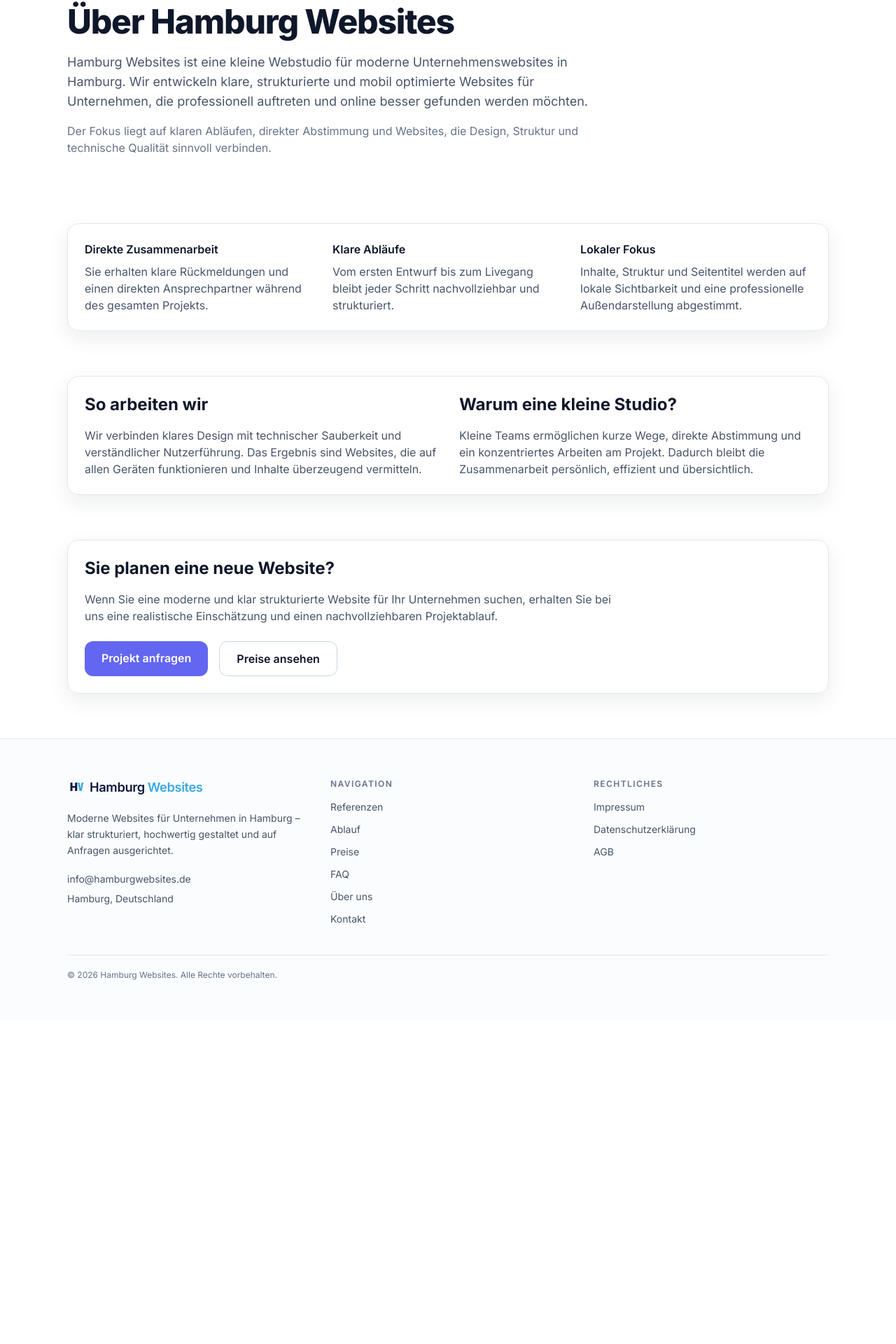
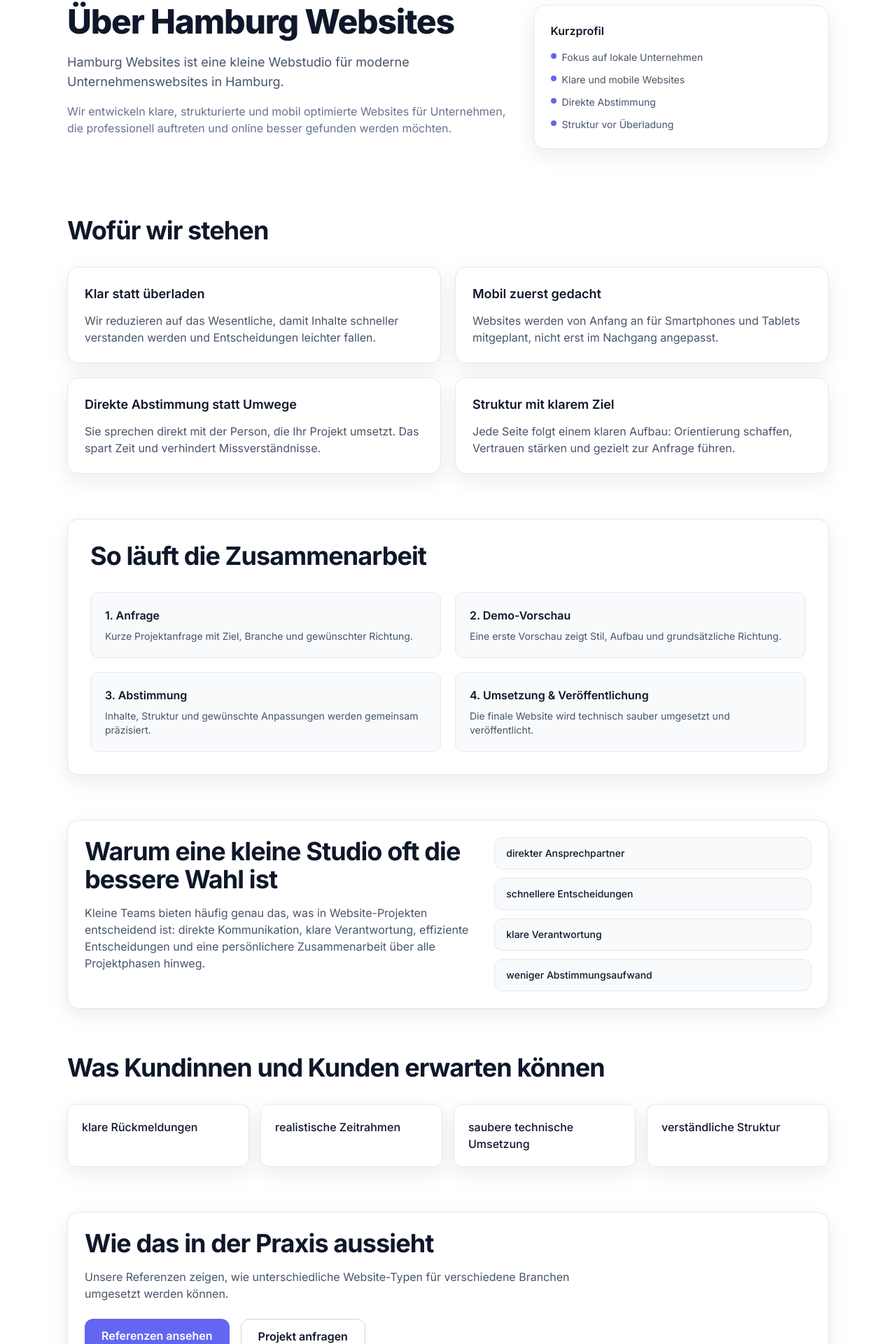
Before and after one commit to VonBismark1871/Hamburg-Website, a Next.js app: page /ueber-uns in a window 1280 px wide. Shown: the part 138-2058 px from the top of the page at 70% size. Before the commit the page ends 1595 px from the top, so only its background shows below. Built offline with nearby package versions, Linux system fonts and the light colour scheme.

Commit message:
Refactor Über uns page with studio-focused structure

```diff
--- a/pages/ueber-uns.js
+++ b/pages/ueber-uns.js
@@ -3,91 +3,195 @@ import Footer from '../components/Footer';
 import Header from '../components/Header';
 import SEOHead from '../components/SEOHead';
 
-const trustCards = [
+const positioningPoints = [
+  'Fokus auf lokale Unternehmen',
+  'Klare und mobile Websites',
+  'Direkte Abstimmung',
+  'Struktur vor Überladung',
+];
+
+const principles = [
   {
-    title: 'Direkte Zusammenarbeit',
-    text: 'Sie erhalten klare Rückmeldungen und einen direkten Ansprechpartner während des gesamten Projekts.',
+    title: 'Klar statt überladen',
+    text: 'Wir reduzieren auf das Wesentliche, damit Inhalte schneller verstanden werden und Entscheidungen leichter fallen.',
   },
   {
-    title: 'Klare Abläufe',
-    text: 'Vom ersten Entwurf bis zum Livegang bleibt jeder Schritt nachvollziehbar und strukturiert.',
+    title: 'Mobil zuerst gedacht',
+    text: 'Websites werden von Anfang an für Smartphones und Tablets mitgeplant, nicht erst im Nachgang angepasst.',
   },
   {
-    title: 'Lokaler Fokus',
-    text: 'Inhalte, Struktur und Seitentitel werden auf lokale Sichtbarkeit und eine professionelle Außendarstellung abgestimmt.',
+    title: 'Direkte Abstimmung statt Umwege',
+    text: 'Sie sprechen direkt mit der Person, die Ihr Projekt umsetzt. Das spart Zeit und verhindert Missverständnisse.',
+  },
+  {
+    title: 'Struktur mit klarem Ziel',
+    text: 'Jede Seite folgt einem klaren Aufbau: Orientierung schaffen, Vertrauen stärken und gezielt zur Anfrage führen.',
   },
 ];
 
+const collaborationSteps = [
+  {
+    title: '1. Anfrage',
+    text: 'Kurze Projektanfrage mit Ziel, Branche und gewünschter Richtung.',
+  },
+  {
+    title: '2. Demo-Vorschau',
+    text: 'Eine erste Vorschau zeigt Stil, Aufbau und grundsätzliche Richtung.',
+  },
+  {
+    title: '3. Abstimmung',
+    text: 'Inhalte, Struktur und gewünschte Anpassungen werden gemeinsam präzisiert.',
+  },
+  {
+    title: '4. Umsetzung & Veröffentlichung',
+    text: 'Die finale Website wird technisch sauber umgesetzt und veröffentlicht.',
+  },
+];
+
+const expectationPoints = [
+  'klare Rückmeldungen',
+  'realistische Zeitrahmen',
+  'saubere technische Umsetzung',
+  'verständliche Struktur',
+];
 
 export default function UeberUnsPage() {
   return (
     <>
       <SEOHead
-        title="Über Hamburg Websites"
-        description="Hamburg Websites ist ein kleines Webstudio für moderne Unternehmenswebsites in Hamburg mit klaren Abläufen, direkter Zusammenarbeit und Fokus auf lokale Sichtbarkeit."
+        title="Über uns – Hamburg Websites"
+        description="Hamburg Websites ist eine kleine Webstudio für moderne Unternehmenswebsites in Hamburg – mit Fokus auf klare Strukturen, mobile Nutzung und direkte Zusammenarbeit."
         path="/ueber-uns"
       />
       <Header />
       <main>
-        <section className="section-container section-spacing pb-6" aria-labelledby="about-page-heading">
+        <section className="section-container section-spacing" aria-labelledby="about-page-heading">
+          <div className="grid gap-8 lg:grid-cols-[minmax(0,1.2fr)_minmax(0,0.8fr)] lg:items-start">
+            <div>
               <h1 id="about-page-heading" className="text-4xl font-extrabold tracking-tight text-slateBlue sm:text-5xl">
                 Über Hamburg Websites
               </h1>
               <p className="mt-5 max-w-3xl text-lg text-slate-600">
-            Hamburg Websites ist eine kleine Webstudio für moderne Unternehmenswebsites in Hamburg. Wir entwickeln
-            klare, strukturierte und mobil optimierte Websites für Unternehmen, die professionell auftreten und online
-            besser gefunden werden möchten.
+                Hamburg Websites ist eine kleine Webstudio für moderne Unternehmenswebsites in Hamburg.
               </p>
-          <p className="mt-4 max-w-3xl text-base text-slate-500">
-            Der Fokus liegt auf klaren Abläufen, direkter Abstimmung und Websites, die Design, Struktur und technische
-            Qualität sinnvoll verbinden.
+              <p className="mt-4 max-w-3xl text-slate-500">
+                Wir entwickeln klare, strukturierte und mobil optimierte Websites für Unternehmen, die professionell
+                auftreten und online besser gefunden werden möchten.
               </p>
+            </div>
+            <aside className="rounded-2xl border border-slate-200 bg-white p-6 shadow-soft" aria-label="Positionierung von Hamburg Websites">
+              <h2 className="text-base font-semibold text-slateBlue">Kurzprofil</h2>
+              <ul className="mt-4 space-y-3 text-sm text-slate-600">
+                {positioningPoints.map((point) => (
+                  <li key={point} className="flex items-start gap-2">
+                    <span className="mt-1 inline-block h-2 w-2 flex-none rounded-full bg-accent" aria-hidden="true" />
+                    <span>{point}</span>
+                  </li>
+                ))}
+              </ul>
+            </aside>
+          </div>
         </section>
 
-        <section className="section-container pb-16" aria-labelledby="studio-strengths-heading">
-          <h2 id="studio-strengths-heading" className="sr-only">
-            Stärken von Hamburg Websites
+        <section className="section-container pb-16" aria-labelledby="principles-heading">
+          <h2 id="principles-heading" className="text-3xl font-bold tracking-tight text-slateBlue sm:text-4xl">
+            Wofür wir stehen
           </h2>
-          <div className="grid gap-6 rounded-2xl border border-slate-200 bg-white p-6 shadow-soft sm:grid-cols-3">
-            {trustCards.map((card) => (
-              <article key={card.title}>
-                <h3 className="font-semibold text-slateBlue">{card.title}</h3>
-                <p className="mt-2 text-slate-600">{card.text}</p>
+          <div className="mt-8 grid gap-5 md:grid-cols-2">
+            {principles.map((principle) => (
+              <article key={principle.title} className="rounded-2xl border border-slate-200 bg-white p-6 shadow-soft">
+                <h3 className="text-lg font-semibold text-slateBlue">{principle.title}</h3>
+                <p className="mt-3 text-slate-600">{principle.text}</p>
               </article>
             ))}
           </div>
         </section>
 
-        <section className="section-container pb-16" aria-labelledby="process-heading">
-          <div className="grid gap-8 rounded-2xl border border-slate-200 bg-white p-6 shadow-soft lg:grid-cols-2">
-            <article>
-              <h2 id="process-heading" className="text-2xl font-bold text-slateBlue">
-                So arbeiten wir
+        <section className="section-container pb-16" aria-labelledby="collaboration-heading">
+          <div className="rounded-2xl border border-slate-200 bg-white p-6 shadow-soft sm:p-8">
+            <h2 id="collaboration-heading" className="text-3xl font-bold tracking-tight text-slateBlue sm:text-4xl">
+              So läuft die Zusammenarbeit
             </h2>
-              <p className="mt-4 text-slate-600">
-                Wir verbinden klares Design mit technischer Sauberkeit und verständlicher Nutzerführung. Das Ergebnis
-                sind Websites, die auf allen Geräten funktionieren und Inhalte überzeugend vermitteln.
-              </p>
+            <div className="mt-8 grid gap-5 md:grid-cols-2">
+              {collaborationSteps.map((step) => (
+                <article key={step.title} className="rounded-xl border border-slate-200 bg-slate-50 p-5">
+                  <h3 className="font-semibold text-slateBlue">{step.title}</h3>
+                  <p className="mt-2 text-sm text-slate-600">{step.text}</p>
                 </article>
-            <article>
-              <h2 className="text-2xl font-bold text-slateBlue">Warum eine kleine Studio?</h2>
-              <p className="mt-4 text-slate-600">
-                Kleine Teams ermöglichen kurze Wege, direkte Abstimmung und ein konzentriertes Arbeiten am Projekt.
-                Dadurch bleibt die Zusammenarbeit persönlich, effizient und übersichtlich.
-              </p>
-            </article>
+              ))}
+            </div>
           </div>
         </section>
 
+        <section className="section-container pb-16" aria-labelledby="small-studio-heading">
+          <div className="grid gap-8 rounded-2xl border border-slate-200 bg-white p-6 shadow-soft lg:grid-cols-[minmax(0,1.1fr)_minmax(0,0.9fr)]">
+            <div>
+              <h2 id="small-studio-heading" className="text-3xl font-bold tracking-tight text-slateBlue sm:text-4xl">
+                Warum eine kleine Studio oft die bessere Wahl ist
+              </h2>
+              <p className="mt-4 text-slate-600">
+                Kleine Teams bieten häufig genau das, was in Website-Projekten entscheidend ist: direkte Kommunikation,
+                klare Verantwortung, effiziente Entscheidungen und eine persönlichere Zusammenarbeit über alle
+                Projektphasen hinweg.
+              </p>
+            </div>
+            <ul className="grid gap-3 text-sm text-slate-600 sm:grid-cols-2 lg:grid-cols-1" aria-label="Vorteile einer kleinen Studio">
+              {['direkter Ansprechpartner', 'schnellere Entscheidungen', 'klare Verantwortung', 'weniger Abstimmungsaufwand'].map((item) => (
+                <li key={item} className="rounded-xl border border-slate-200 bg-slate-50 px-4 py-3 font-medium text-slateBlue">
+                  {item}
+                </li>
+              ))}
+            </ul>
+          </div>
+        </section>
+
+        <section className="section-container pb-16" aria-labelledby="expectations-heading">
+          <h2 id="expectations-heading" className="text-3xl font-bold tracking-tight text-slateBlue sm:text-4xl">
+            Was Kundinnen und Kunden erwarten können
+          </h2>
+          <div className="mt-8 grid gap-4 sm:grid-cols-2 lg:grid-cols-4">
+            {expectationPoints.map((item) => (
+              <article key={item} className="rounded-xl border border-slate-200 bg-white p-5 shadow-soft">
+                <p className="font-medium text-slateBlue">{item}</p>
+              </article>
+            ))}
+          </div>
+        </section>
+
+        <section className="section-container pb-16" aria-labelledby="references-bridge-heading">
+          <div className="rounded-2xl border border-slate-200 bg-white p-6 shadow-soft">
+            <h2 id="references-bridge-heading" className="text-3xl font-bold tracking-tight text-slateBlue sm:text-4xl">
+              Wie das in der Praxis aussieht
+            </h2>
+            <p className="mt-4 max-w-3xl text-slate-600">
+              Unsere Referenzen zeigen, wie unterschiedliche Website-Typen für verschiedene Branchen umgesetzt werden
+              können.
+            </p>
+            <div className="mt-6 flex flex-wrap gap-4">
+              <Link
+                href="/referenzen"
+                className="rounded-xl bg-accent px-6 py-3 font-semibold text-white transition hover:bg-indigo-500"
+              >
+                Referenzen ansehen
+              </Link>
+              <Link
+                href="/kontakt"
+                className="rounded-xl border border-slate-300 px-6 py-3 font-semibold text-slateBlue transition hover:border-accent hover:text-accent"
+              >
+                Projekt anfragen
+              </Link>
+            </div>
+          </div>
+        </section>
 
         <section className="section-container pb-16" aria-labelledby="about-cta-heading">
           <div className="rounded-2xl border border-slate-200 bg-white p-6 shadow-soft">
-            <h2 id="about-cta-heading" className="text-2xl font-bold text-slateBlue">
-              Sie planen eine neue Website?
+            <h2 id="about-cta-heading" className="text-3xl font-bold tracking-tight text-slateBlue sm:text-4xl">
+              Lassen Sie uns Ihr Projekt klar und professionell umsetzen
             </h2>
             <p className="mt-4 max-w-3xl text-slate-600">
-              Wenn Sie eine moderne und klar strukturierte Website für Ihr Unternehmen suchen, erhalten Sie bei uns
-              eine realistische Einschätzung und einen nachvollziehbaren Projektablauf.
+              Wenn Sie eine moderne Website für Ihr Unternehmen planen, können wir gemeinsam eine passende Struktur
+              und Richtung entwickeln.
             </p>
             <div className="mt-6 flex flex-wrap gap-4">
               <Link
```
Lines whose indentation alone changed are shown as unchanged.
